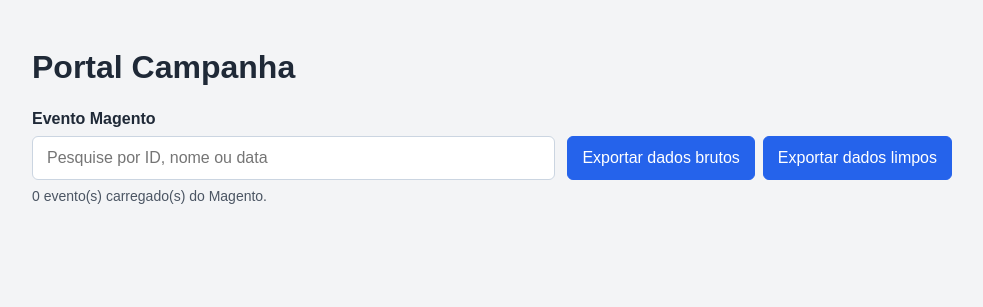
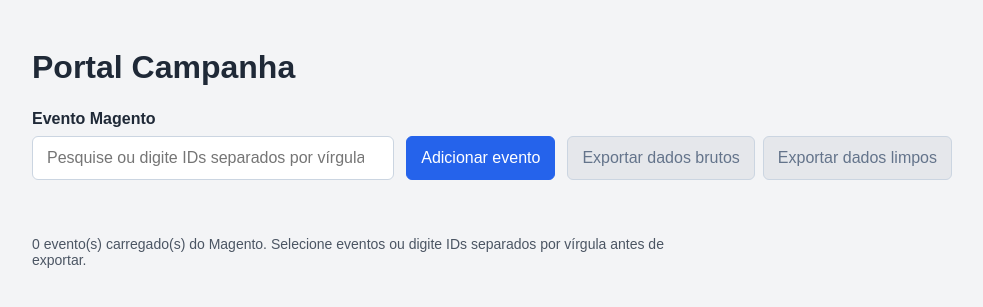
Before and after one commit to P3pu/Automa-o-Campanha, a Flask app: page / in a window 1280 px wide. Shown: the top 307 px of the page, without its empty margins (148-1131 px from the left). Run offline with Flask 3, Linux system fonts and the light colour scheme; data that the repository does not hold is empty.

Commit message:
feat: input new search

```diff
--- a/app.py
+++ b/app.py
@@ -24,6 +24,41 @@
         return None
 
     return valor_evento.split("-", 1)[0].strip()
+
+
+def _extrair_ids_eventos(valor_eventos):
+    if not valor_eventos:
+        return []
+
+    ids_eventos = []
+
+    for valor_evento in valor_eventos.split(","):
+        id_evento = _extrair_id_evento(valor_evento.strip())
+
+        if id_evento:
+            ids_eventos.append(id_evento)
+
+    return ids_eventos
+
+
+def _obter_ids_eventos_formulario():
+    ids_eventos = [
+        id_evento.strip()
+        for id_evento in request.form.getlist('evento_magento_ids')
+        if id_evento.strip()
+    ]
+
+    if ids_eventos:
+        return ids_eventos
+
+    return _extrair_ids_eventos(request.form.get('evento_magento'))
+
+
+def _formatar_nome_exportacao(ids_eventos):
+    if len(ids_eventos) == 1:
+        return ids_eventos[0]
+
+    return f"{len(ids_eventos)}_eventos"
 
 
 def _responder_excel(df, nome_arquivo):
@@ -67,25 +102,27 @@
 
 @app.route('/exportar/dados-brutos', methods=['POST'])
 def exportar_dados_brutos():
-    id_evento = _extrair_id_evento(request.form.get('evento_magento'))
+    ids_eventos = _obter_ids_eventos_formulario()
 
-    if not id_evento:
+    if not ids_eventos:
         return redirect(url_for('index'))
 
-    dados = buscar_dados_magento(id_evento)
+    dados = buscar_dados_magento(ids_eventos)
     df = montar_dataframe_magento(dados)
-    return _responder_excel(df, f"dados_brutos_magento_{id_evento}.xlsx")
+    sufixo = _formatar_nome_exportacao(ids_eventos)
+    return _responder_excel(df, f"dados_brutos_magento_{sufixo}.xlsx")
 
 
 @app.route('/exportar/dados-limpos', methods=['POST'])
 def exportar_dados_limpos():
-    id_evento = _extrair_id_evento(request.form.get('evento_magento'))
+    ids_eventos = _obter_ids_eventos_formulario()
 
-    if not id_evento:
+    if not ids_eventos:
         return redirect(url_for('index'))
 
-    df = gerar_dados_limpos_magento(id_evento)
-    return _responder_excel(df, f"dados_limpos_magento_{id_evento}.xlsx")
+    df = gerar_dados_limpos_magento(ids_eventos)
+    sufixo = _formatar_nome_exportacao(ids_eventos)
+    return _responder_excel(df, f"dados_limpos_magento_{sufixo}.xlsx")
 
 
 if __name__ == '__main__':
--- /dev/null
+++ b/static/script.js
@@ -0,0 +1,107 @@
+const campoEvento = document.querySelector("#evento_magento");
+const botaoAdicionar = document.querySelector("#adicionar_evento");
+const listaSelecionados = document.querySelector("#eventos_selecionados");
+const botoesExportacao = document.querySelectorAll(".acoes-exportacao button");
+const form = document.querySelector("form");
+
+const eventosSelecionados = new Map();
+
+function extrairIdEvento(valor) {
+    if (!valor) {
+        return "";
+    }
+
+    return valor.split("-", 1)[0].trim();
+}
+
+function separarEventosDigitados(valor) {
+    return valor
+        .split(",")
+        .map((evento) => evento.trim())
+        .filter(Boolean);
+}
+
+function atualizarBotoesExportacao() {
+    const possuiEventos = eventosSelecionados.size > 0;
+
+    botoesExportacao.forEach((botao) => {
+        botao.disabled = !possuiEventos;
+    });
+}
+
+function criarInputEvento(idEvento) {
+    const input = document.createElement("input");
+    input.type = "hidden";
+    input.name = "evento_magento_ids";
+    input.value = idEvento;
+    return input;
+}
+
+function criarItemEvento(idEvento, textoEvento) {
+    const item = document.createElement("div");
+    item.className = "evento-selecionado";
+    item.dataset.eventoId = idEvento;
+
+    const texto = document.createElement("span");
+    texto.textContent = textoEvento;
+
+    const botaoRemover = document.createElement("button");
+    botaoRemover.type = "button";
+    botaoRemover.className = "remover-evento";
+    botaoRemover.textContent = "x";
+    botaoRemover.setAttribute("aria-label", `Remover evento ${idEvento}`);
+
+    botaoRemover.addEventListener("click", () => {
+        eventosSelecionados.delete(idEvento);
+        item.remove();
+        atualizarBotoesExportacao();
+    });
+
+    item.append(texto, botaoRemover, criarInputEvento(idEvento));
+    return item;
+}
+
+function adicionarEvento() {
+    const eventosDigitados = separarEventosDigitados(campoEvento.value);
+    let quantidadeAdicionada = 0;
+
+    eventosDigitados.forEach((textoEvento) => {
+        const idEvento = extrairIdEvento(textoEvento);
+
+        if (!idEvento || eventosSelecionados.has(idEvento)) {
+            return;
+        }
+
+        const textoExibicao = textoEvento === idEvento ? `Evento ${idEvento}` : textoEvento;
+        eventosSelecionados.set(idEvento, textoExibicao);
+        listaSelecionados.appendChild(criarItemEvento(idEvento, textoExibicao));
+        quantidadeAdicionada += 1;
+    });
+
+    if (quantidadeAdicionada > 0) {
+        atualizarBotoesExportacao();
+    }
+
+    campoEvento.value = "";
+    campoEvento.focus();
+}
+
+botaoAdicionar.addEventListener("click", adicionarEvento);
+
+campoEvento.addEventListener("keydown", (event) => {
+    if (event.key === "Enter") {
+        event.preventDefault();
+        adicionarEvento();
+    }
+});
+
+form.addEventListener("submit", (event) => {
+    if (event.submitter === botaoAdicionar || eventosSelecionados.size > 0) {
+        return;
+    }
+
+    event.preventDefault();
+    campoEvento.focus();
+});
+
+atualizarBotoesExportacao();
--- a/static/style.css
+++ b/static/style.css
@@ -42,7 +42,7 @@
 
 .linha-evento {
     display: grid;
-    grid-template-columns: minmax(260px, 1fr) auto;
+    grid-template-columns: minmax(260px, 1fr) auto auto;
     gap: 12px;
     align-items: stretch;
     max-width: 980px;
@@ -82,8 +82,54 @@
     background: #1d4ed8;
 }
 
+button:disabled {
+    border-color: #cbd5e1;
+    color: #64748b;
+    background: #e5e7eb;
+    cursor: not-allowed;
+}
+
 button:focus {
     outline: 3px solid #bfdbfe;
+}
+
+.eventos-selecionados {
+    display: flex;
+    flex-wrap: wrap;
+    gap: 8px;
+    max-width: 980px;
+    min-height: 36px;
+    margin-top: 4px;
+}
+
+.evento-selecionado {
+    display: inline-flex;
+    align-items: center;
+    gap: 8px;
+    max-width: 100%;
+    border: 1px solid #cbd5e1;
+    border-radius: 6px;
+    padding: 6px 8px 6px 10px;
+    background: #ffffff;
+}
+
+.evento-selecionado span {
+    overflow: hidden;
+    text-overflow: ellipsis;
+    white-space: nowrap;
+}
+
+.remover-evento {
+    min-width: 28px;
+    min-height: 28px;
+    border-color: #cbd5e1;
+    padding: 0;
+    color: #334155;
+    background: #f8fafc;
+}
+
+.remover-evento:hover {
+    background: #e2e8f0;
 }
 
 .ajuda {
--- a/templates/index.html
+++ b/templates/index.html
@@ -5,6 +5,7 @@
     <meta name="viewport" content="width=device-width, initial-scale=1.0">
     <title>Portal Campanha</title>
     <link rel="stylesheet" href="{{ url_for('static', filename='style.css') }}">
+    <script src="{{ url_for('static', filename='script.js') }}" defer></script>
 </head>
 <body>
     <main>
@@ -19,9 +20,12 @@
                     name="evento_magento"
                     type="search"
                     list="eventos_magento"
-                    placeholder="Pesquise por ID, nome ou data"
+                    placeholder="Pesquise ou digite IDs separados por vírgula"
                     autocomplete="off"
                 >
+                <button type="button" id="adicionar_evento">
+                    Adicionar evento
+                </button>
                 <datalist id="eventos_magento">
                     {% for evento in eventos %}
                         <option value="{{ evento.id }} - {{ evento.nome }}{% if evento.data %} - {{ evento.data }}{% endif %}"></option>
@@ -29,17 +33,22 @@
                 </datalist>
 
                 <div class="acoes-exportacao">
-                    <button type="submit" formaction="{{ url_for('exportar_dados_brutos') }}">
+                    <button type="submit" formaction="{{ url_for('exportar_dados_brutos') }}" disabled>
                         Exportar dados brutos
                     </button>
-                    <button type="submit" formaction="{{ url_for('exportar_dados_limpos') }}">
+                    <button type="submit" formaction="{{ url_for('exportar_dados_limpos') }}" disabled>
                         Exportar dados limpos
                     </button>
                 </div>
             </div>
 
+            <div id="eventos_selecionados" class="eventos-selecionados" aria-live="polite"></div>
+
             <div class="campo-evento">
-                <p class="ajuda">{{ eventos|length }} evento(s) carregado(s) do Magento.</p>
+                <p class="ajuda">
+                    {{ eventos|length }} evento(s) carregado(s) do Magento.
+                    Selecione eventos ou digite IDs separados por vírgula antes de exportar.
+                </p>
             </div>
         </form>
 
--- a/tratamento.py
+++ b/tratamento.py
@@ -133,18 +133,3 @@
 def gerar_dados_limpos_magento(id_evento):
     dados = buscar_dados_magento(id_evento)
     return limpar_dados_magento(dados)
-
-
-def salvar_dados_limpos_downloads(id_evento):
-    df = gerar_dados_limpos_magento(id_evento)
-    download_path = Path.home() / "Downloads" / "tratamento.xlsx"
-    df.to_excel(download_path, index=False)
-    return download_path, df
-
-
-if __name__ == "__main__":
-    filtro_eventos_prime = [48133]
-    caminho, df = salvar_dados_limpos_downloads(filtro_eventos_prime)
-    print(f"Arquivo salvo em: {caminho}")
-    print(len(df))
-    print(df.tail(10))
```
